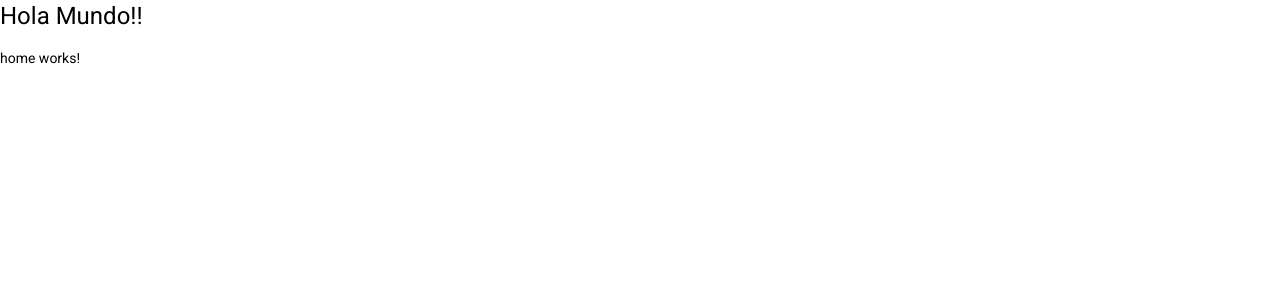
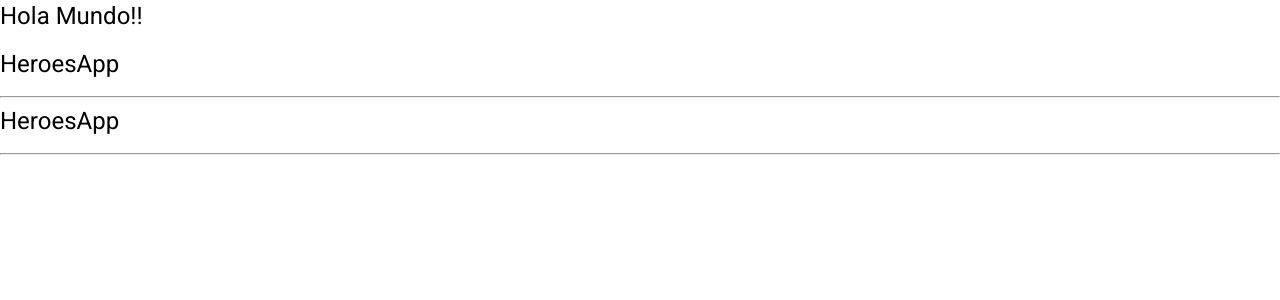
Before and after one commit to jmmolins87/udemy-herosApp, an Angular app: page /heros/home in a window 1280 px wide. Shown: the top 300 px of the page. Built offline with nearby package versions, Linux system fonts and the light colour scheme.

Commit message:
fixed section

```diff
--- a/src/app/heros/heros-routing.module.ts
+++ b/src/app/heros/heros-routing.module.ts
@@ -12,6 +12,7 @@
 const routes: Routes = [
   {
     path: '',
+    component: HomeComponent,
     children: [
       {
         path: 'home',
--- a/src/app/heros/pages/home/home.component.html
+++ b/src/app/heros/pages/home/home.component.html
@@ -1 +1,3 @@
-<p>home works!</p>
+<h1>HeroesApp</h1>
+<hr>
+<router-outlet></router-outlet>
```
